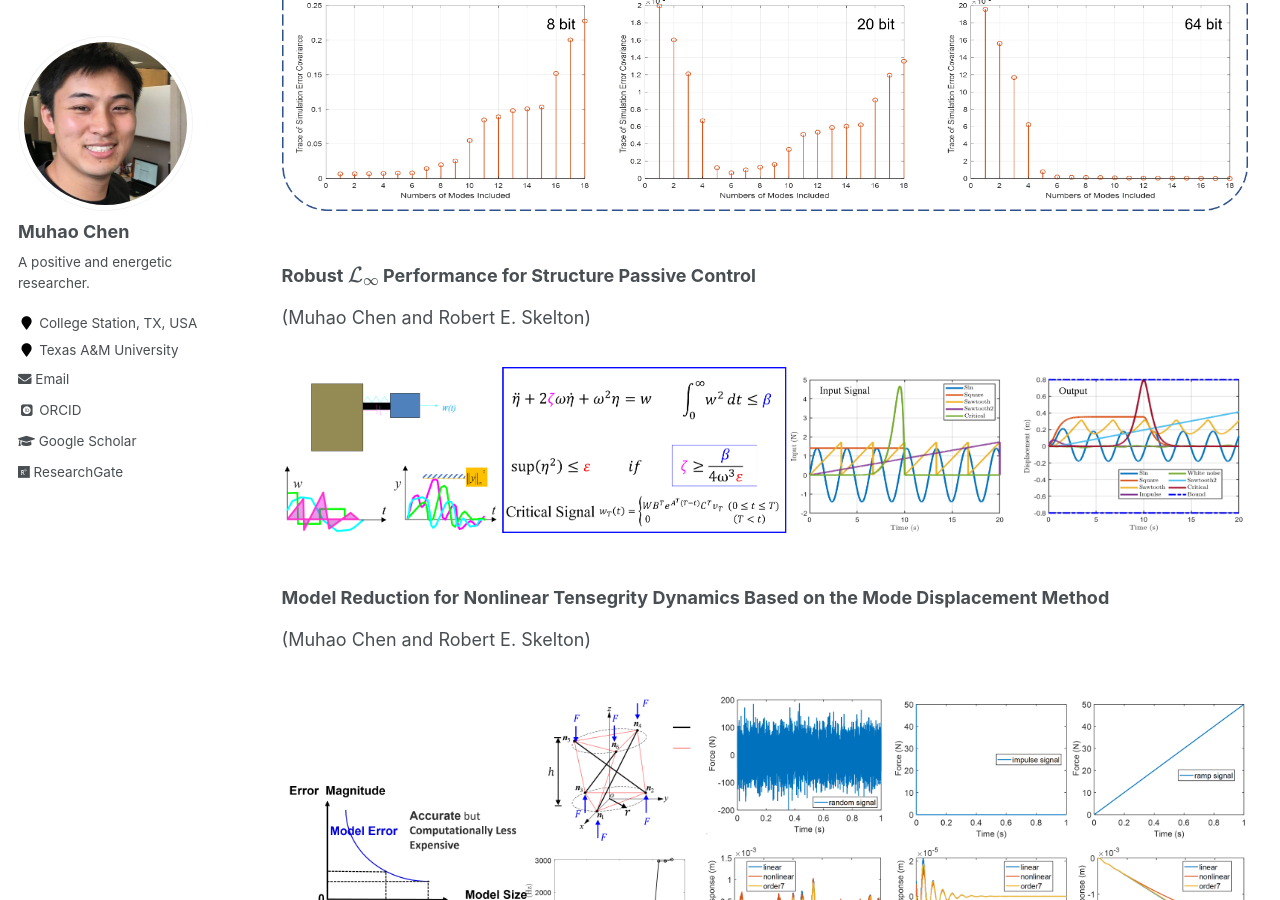
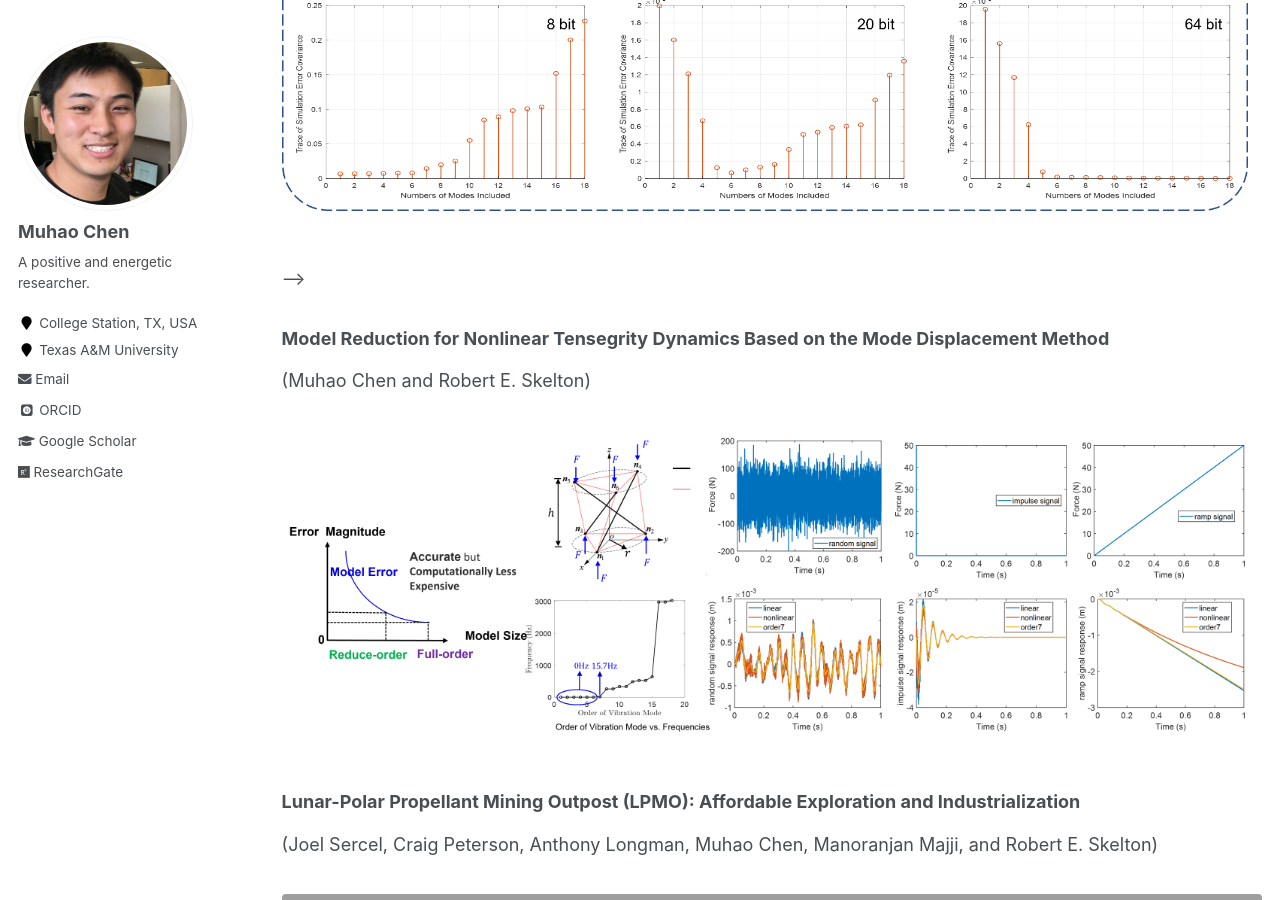
Before and after one commit to Muhao-Chen/muhao-chen.github.io, a Jekyll site: the page built from _pages/research.md, in a window 1280 px wide and 900 px high, scrolled down 3871 px. Built offline with Jekyll 4.4.1, drawn with Linux system fonts in a browser that asks for light colours; some web fonts are replaced; formulas are drawn with MathJax 3.

Commit message:
Update research.md

```diff
--- a/_pages/research.md
+++ b/_pages/research.md
@@ -150,12 +150,12 @@ All my research mainly focuses on three topics: 1) Integrating Structure and Con
 
 <figure><img src="{{ site.url }}/images/rffi/model_error.png" width="800"/></figure>
 
-
+<!--
 ### Robust $\mathcal{L}_{\infty}$ Performance for Structure Passive Control
 <!-- (with Dr. Robert E. Skelton) -->
-(Muhao Chen and Robert E. Skelton)
+<!-- (Muhao Chen and Robert E. Skelton) -->
 
-<figure><img src="{{ site.url }}/images/rffi/Passive_ctrl.png" width="800"/></figure>
+<!-- <figure><img src="{{ site.url }}/images/rffi/Passive_ctrl.png" width="800"/></figure> --> -->
 
 
 ### Model Reduction for Nonlinear Tensegrity Dynamics Based on the Mode Displacement Method
```
